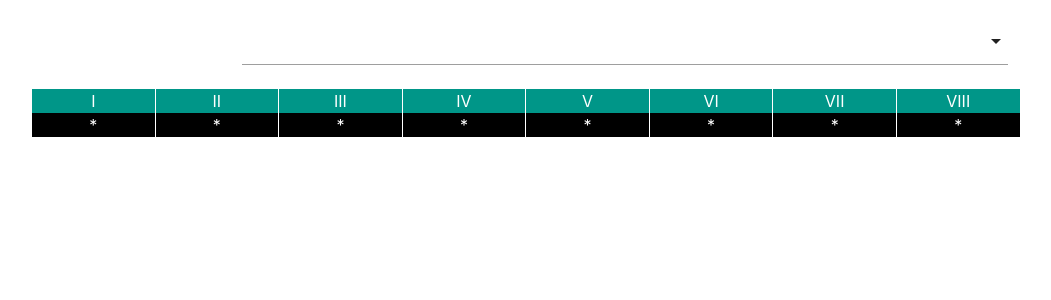
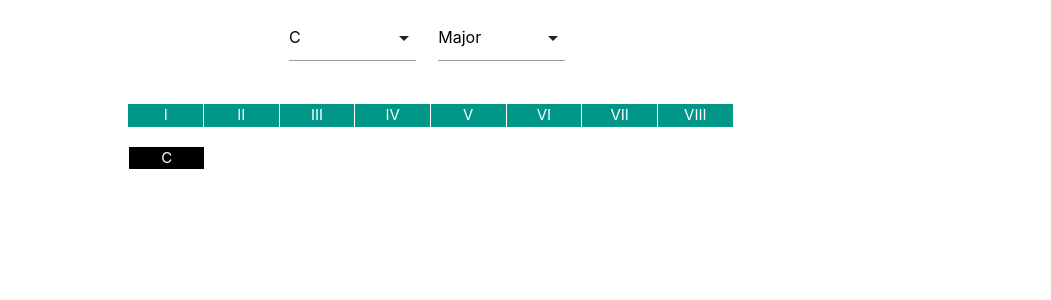
Before and after one commit to rafaelllanes/music_scales, a Vue app in the folder vue-js/: page / in a window 1280 px wide. Shown: the top 300 px of the page, without its empty margins (213-1264 px from the left). Built offline with nearby package versions, Linux system fonts and the light colour scheme.

Commit message:
Removed Vuetify references and fixed layout issues.

```diff
--- a/vue-js/public/index.html
+++ b/vue-js/public/index.html
@@ -14,7 +14,6 @@
         document.addEventListener('DOMContentLoaded', function() {
             var elems = document.querySelectorAll('select');
             var instances = M.FormSelect.init(elems);
-            displayScale();
         });
     </script>
   </head>
@@ -23,6 +22,5 @@
       <strong>Please enable JavaScript to continue.</strong>
     </noscript>
     <div id="app"></div>
-    <!-- built files will be auto injected -->
   </body>
 </html>
--- a/vue-js/src/App.vue
+++ b/vue-js/src/App.vue
@@ -1,11 +1,18 @@
 <template>
   <div class="container">
     <div class="row">
-      <div class="col s2 offset-s4 input-field">
-        <form>
-          <select></select>
-        </form>
-      </div>
+      <form>
+        <div class="col s2 offset-s4 input-field">
+            <select v-model="scaleOf" ref="scaleOfSelect">
+              <option v-for="(note, index) in allNotes" v-bind:key="index">{{ note }}</option>
+            </select>
+        </div>
+        <div class="col s2 input-field">
+            <select v-model="scaleType" ref="scaleTypeSelect">
+              <option v-for="(type, index) in scaleTypes" v-bind:key="index">{{ type }}</option>
+            </select>
+        </div>
+      </form>
     </div>
     <div class="row">
       <div class="col s1 offset-s2 teal white-text center-align mrg">I</div>
@@ -18,14 +25,8 @@
       <div class="col s1 teal white-text center-align">VIII</div>
     </div>
     <div id="scale" class="row">
-      <div id="note1" class="col s1 offset-s2 black white-text center-align mrg">*</div>
-      <div id="note2" class="col s1 black white-text center-align mrg">*</div>
-      <div id="note3" class="col s1 black white-text center-align mrg">*</div>
-      <div id="note4" class="col s1 black white-text center-align mrg">*</div>
-      <div id="note5" class="col s1 black white-text center-align mrg">*</div>
-      <div id="note6" class="col s1 black white-text center-align mrg">*</div>
-      <div id="note7" class="col s1 black white-text center-align mrg">*</div>
-      <div id="note8" class="col s1 black white-text center-align">*</div>
+      <div id="spacer" class="col s2 white white-text center-align mrg"></div>
+      <div class="col s1 black white-text center-align mrg">C</div>
     </div>
   </div>
 </template>
@@ -35,6 +36,19 @@ export default {
   data() {
     return {
       allNotes: ['C', 'C#', 'D', 'D#', 'E', 'F', 'F#', 'G', 'G#', 'A', 'A#', 'B'],
+      scaleTypes: ['Major', 'Minor'],
+      majorSteps: [0, 2, 4, 5, 7, 9, 11, 12],
+      minorSteps: [0, 2, 3, 5, 7, 8, 10, 12],
+      scaleOf: 'C',
+      scaleType: 'Major',
+      majorScale: [],
+      minorScale: [],
+      startAt: 0,
+    }
+  },
+  methods: {
+    displayScale: function() {
+      return null
     }
   }
 }
--- a/vue-js/src/main.js
+++ b/vue-js/src/main.js
@@ -1,10 +1,6 @@
 import Vue from 'vue'
 import App from './App.vue'
-import vuetify from './plugins/vuetify';
 
 Vue.config.productionTip = false
 
-new Vue({
-  vuetify,
-  render: h => h(App)
-}).$mount('#app')
+new Vue({ render: h => h(App) }).$mount('#app');
```
